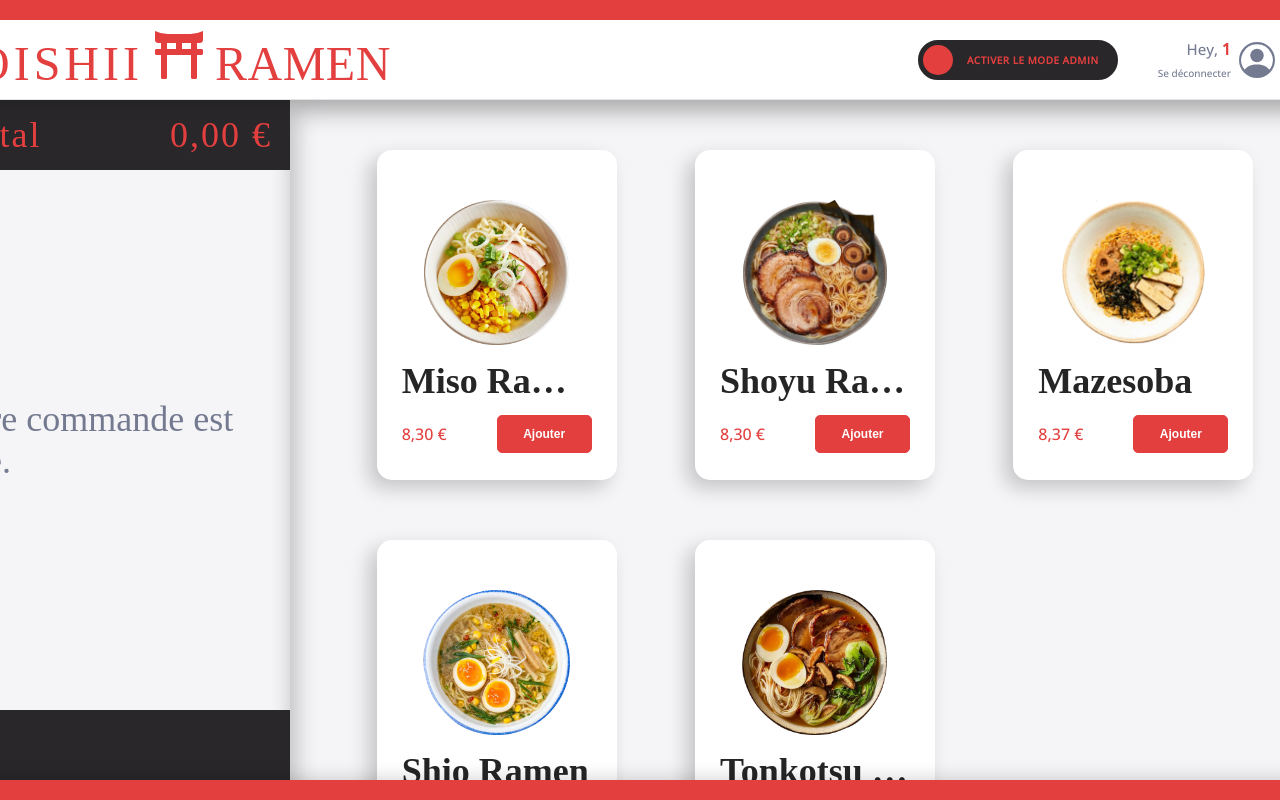
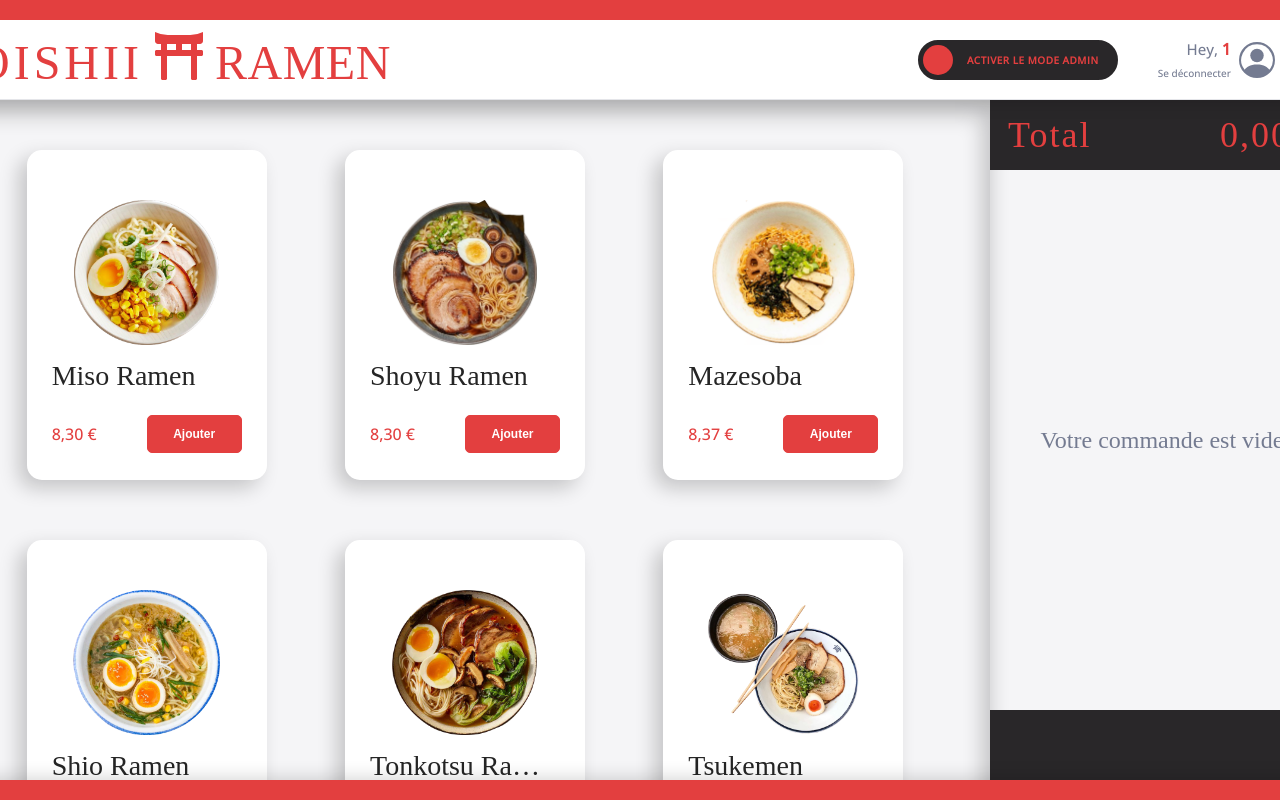
Before and after one commit to YannLescot/crazee-burger, a React (Create React App) app: page /order/1 in a window 1280 px wide. Shown: the top 800 px of the page. Built offline with nearby package versions, Linux system fonts and the light colour scheme; no server answers; the database is empty; a web font is replaced by a local one.

Commit message:
💄 R01 : OrderPage > Style OK

```diff
--- a/src/components/pages/order/Main/AdminPanel/PanelTabs.js
+++ b/src/components/pages/order/Main/AdminPanel/PanelTabs.js
@@ -31,12 +31,6 @@ export default function PanelTabs() {
 
   return (
     <PanelTabsStyled>
-      <Tab
-        Icon={isPanelCollapsed ? <FiChevronUp /> : <FiChevronDown />}
-        label=""
-        onClick={handleCollapseClick}
-        className={isPanelCollapsed ? "active" : ""}
-      />
       {tabs.map(({ id, Icon, label }) => (
         <Tab
           key={id}
@@ -46,6 +40,12 @@ export default function PanelTabs() {
           className={activeTab === id ? "active" : ""}
         />
       ))}
+      <Tab
+        Icon={isPanelCollapsed ? <FiChevronUp /> : <FiChevronDown />}
+        label=""
+        onClick={handleCollapseClick}
+        className={isPanelCollapsed ? "active" : ""}
+      />
     </PanelTabsStyled>
   );
 }
--- a/src/components/pages/order/Main/Basket/BasketFooter.js
+++ b/src/components/pages/order/Main/Basket/BasketFooter.js
@@ -15,7 +15,6 @@ const BasketFooterStyled = styled.div`
   justify-content: center;
   align-items: center;
   background: ${theme.colors.background_dark};
-  border-bottom-left-radius: ${theme.borderRadius.extraRound};
 
   font-size: ${theme.font.sizes.P2};
   font-family: ${theme.font.families.stylish};
--- a/src/components/pages/order/Main/Basket/EmptyBasketMessage.js
+++ b/src/components/pages/order/Main/Basket/EmptyBasketMessage.js
@@ -16,7 +16,8 @@ const EmptyBasketMessageStyled = styled.div`
   display: flex;
   justify-content: center;
   align-items: center;
-  font-size: ${theme.font.sizes.P4};
+  font-size: ${theme.font.sizes.P3};
+  font-weight: ${theme.font.weights.regular};
   font-family: ${theme.font.families.stylish};
   color: ${theme.colors.greyBlue};
 `;
--- a/src/components/pages/order/Main/Main.js
+++ b/src/components/pages/order/Main/Main.js
@@ -11,12 +11,12 @@ export default function Main() {
 
   return (
     <MainStyled>
-      <Basket />
-
       <div className="menu-and-admin">
         <Menu />
         {isAdmin && <AdminPanel />}
       </div>
+
+      <Basket />
     </MainStyled>
   );
 }
@@ -24,7 +24,7 @@ export default function Main() {
 const MainStyled = styled.div`
   flex: 1;
   display: grid;
-  grid-template-columns: 25% 1fr;
+  grid-template-columns: 1fr 25%;
   height: calc(95vh - 10vh);
   background-color: ${theme.colors.background_white};
   border-bottom-left-radius: ${theme.borderRadius.extraRound};
--- a/src/components/pages/order/OrderPage.js
+++ b/src/components/pages/order/OrderPage.js
@@ -74,8 +74,8 @@ export default function OrderPage() {
         if (!newUser) {
           menuContent.setMenu(menu);
         } else if (newUser) {
-          menuContent.setMenu(fakeMenu.MEDIUM);
-          saveUserMenu(userName, fakeMenu.MEDIUM);
+          menuContent.setMenu(fakeMenu.LARGE);
+          saveUserMenu(userName, fakeMenu.LARGE);
         }
         setIsLoading(false);
         const localBasket = retrieveFromLocalStorage(userName, "basket");
--- a/src/components/reusable/Card.js
+++ b/src/components/reusable/Card.js
@@ -85,7 +85,7 @@ const CardStyled = styled.div`
     cursor: pointer;
 
     &:hover {
-      color: ${theme.colors.red};
+      color: ${theme.colors.dark};
 
       &:active {
         color: ${theme.colors.primary};
@@ -118,10 +118,10 @@ const CardStyled = styled.div`
     .title {
       min-height: 45px;
       margin: auto 0;
-      font-size: ${theme.font.sizes.P4};
+      font-size: 28px;
       position: relative;
       bottom: 10px;
-      font-weight: ${theme.font.weights.bold};
+      font-weight: ${theme.font.weights.medium};
       color: ${theme.colors.dark};
       text-align: left;
       white-space: nowrap;
@@ -190,6 +190,10 @@ const selectedStyle = css`
   }
 
   .text-info {
+    .title {
+      color: ${theme.colors.white};
+    }
+
     .description {
       .left-description {
         color: ${theme.colors.white};
@@ -212,28 +216,17 @@ const selectedStyle = css`
         }
 
         div {
-          background: ${theme.colors.primary};
-          color: ${theme.colors.primary};
-          border: 1px solid ${theme.colors.white};
-          .quantity {
-            border: none;
-            background-color: ${theme.colors.primary};
-            color: ${theme.colors.white};
-          }
+          background: ${theme.colors.dark};
+          color: ${theme.colors.white};
+          border: 1px solid ${theme.colors.dark};
 
           .increase,
           .decrease {
-            border: 1px solid ${theme.colors.white};
-            background-color: ${theme.colors.white};
             &:hover {
               background: ${theme.colors.primary};
-              color: ${theme.colors.white};
-              border: 1px solid ${theme.colors.primary};
             }
             &:active {
-              background: ${theme.colors.primary};
-              color: ${theme.colors.white};
-              border: 1px solid ${theme.colors.white};
+              background: ${theme.colors.dark};
             }
           }
         }
--- a/src/components/reusable/HorizontalCard.js
+++ b/src/components/reusable/HorizontalCard.js
@@ -64,10 +64,10 @@ const HorizontalCardStyled = styled.div`
     .title {
       min-height: 32px;
       max-width: 115px;
-      font-size: ${theme.font.sizes.P2};
+      font-size: ${theme.font.sizes.P1};
       line-height: 32px;
       font-family: ${theme.font.families.stylish};
-      font-weight: ${theme.font.weights.bold};
+      font-weight: ${theme.font.weights.medium};
       letter-spacing: 0.5px;
       overflow: hidden;
       text-overflow: ellipsis;
@@ -102,13 +102,13 @@ const HorizontalCardStyled = styled.div`
       right: 0;
       bottom: 0;
       width: 75px;
-      background-color: ${theme.colors.red};
+      background-color: ${theme.colors.dark};
       border: none;
       font-size: ${theme.font.sizes.P3};
       color: ${theme.colors.white};
 
       &:hover {
-        color: ${theme.colors.dark};
+        color: ${theme.colors.primary};
 
         &:active {
           color: ${theme.colors.white};
--- a/src/components/reusable/Logo.js
+++ b/src/components/reusable/Logo.js
@@ -38,7 +38,7 @@ const LogoStyled = styled.div`
     font-size: ${theme.font.sizes.P5};
     padding: 0 12px;
     font-weight: ${theme.font.weights.regular};
-    margin-bottom: 9px;
+    margin-bottom: 7px;
   }
 
   .firstWord {
--- a/src/components/reusable/QuantityButton.js
+++ b/src/components/reusable/QuantityButton.js
@@ -21,6 +21,8 @@ export default QuantityButton;
 const QuantityButtonStyled = styled.div`
   box-sizing: border-box;
   border-radius: ${theme.borderRadius.round};
+  border: 1px solid ${theme.colors.primary};
+  background-color: ${theme.colors.primary};
 
   display: flex;
   justify-content: center;
@@ -40,13 +42,13 @@ const QuantityButtonStyled = styled.div`
 
     width: 33.33%;
     height: 100%;
+
+    box-sizing: border-box;
+    background-color: ${theme.colors.primary};
   }
 
   .increase,
   .decrease {
-    box-sizing: border-box;
-    border: 1px solid ${theme.colors.primary};
-    background-color: ${theme.colors.primary};
     cursor: pointer;
 
     &:hover {
@@ -62,16 +64,6 @@ const QuantityButtonStyled = styled.div`
     }
   }
 
-  .quantity {
-    box-sizing: border-box;
-    border: 1px solid ${theme.colors.primary};
-    border-right: none;
-    border-left: none;
-
-    color: ${theme.colors.primary};
-    background-color: ${theme.colors.white};
-  }
-
   .increase {
     border-left: none;
     border-top-right-radius: ${theme.borderRadius.round};
--- a/src/hooks/useMenu.js
+++ b/src/hooks/useMenu.js
@@ -30,8 +30,8 @@ export const useMenu = (userName) => {
   };
 
   const reloadMenu = () => {
-    setMenu(fakeMenu.MEDIUM);
-    saveUserMenu(userName, fakeMenu.MEDIUM);
+    setMenu(fakeMenu.LARGE);
+    saveUserMenu(userName, fakeMenu.LARGE);
   };
 
   return {
```
